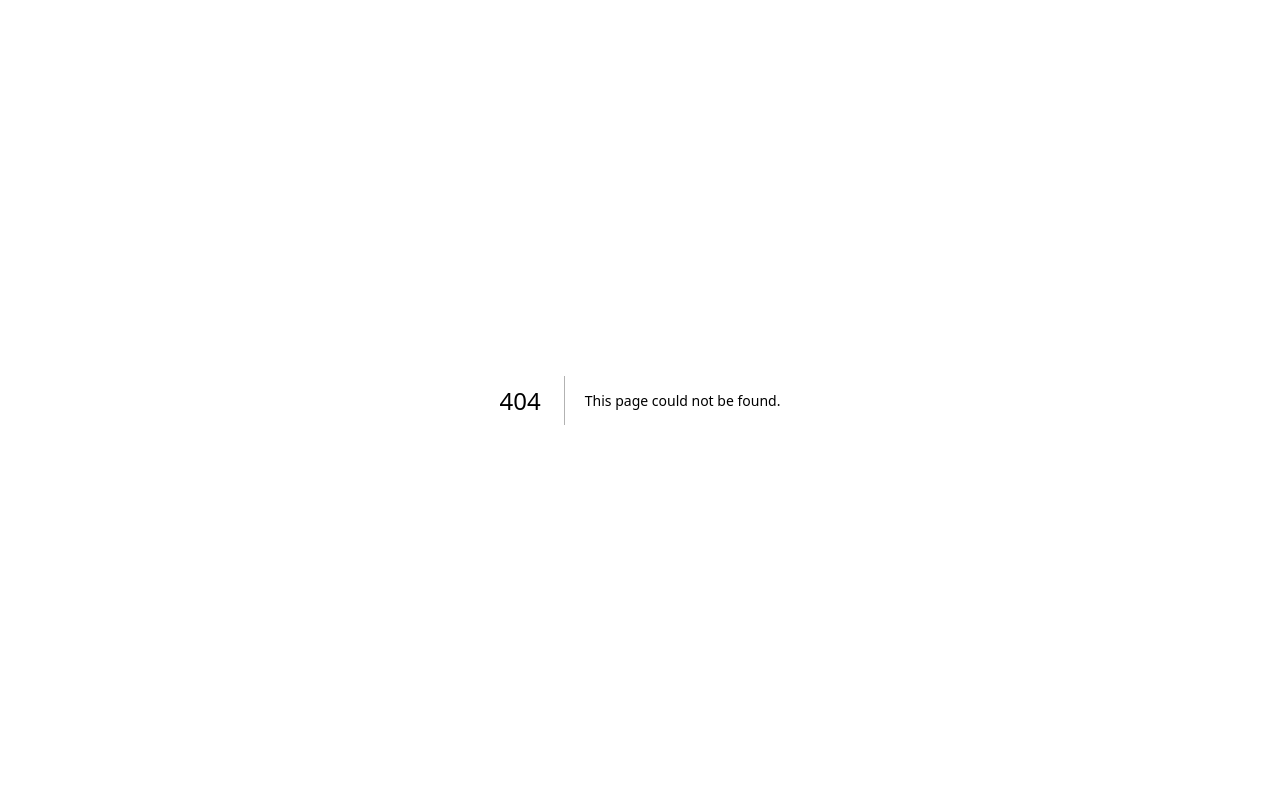
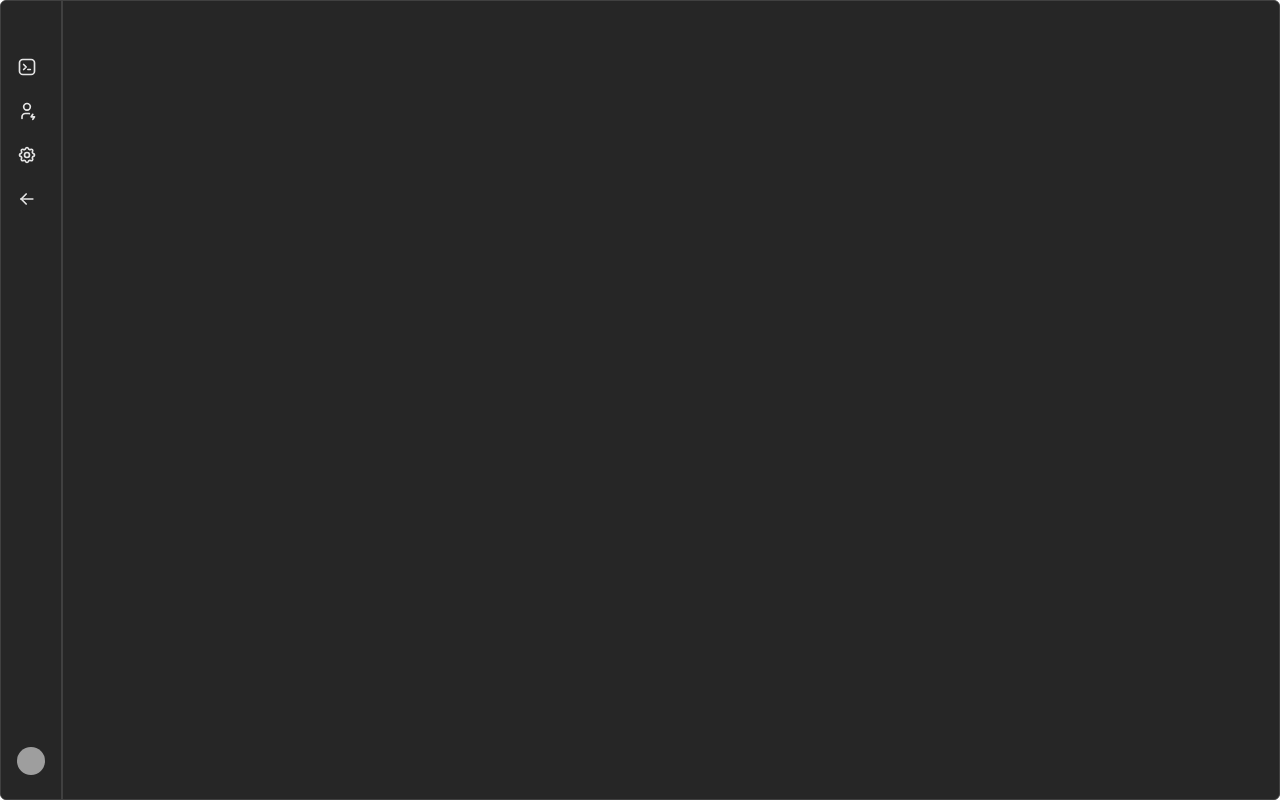
Before and after one commit to Praharx/demo_blink_app, a Next.js app: page /dashboard/newBlink in a window 1280 px wide. Before the commit this address had no page. Built offline with nearby package versions, Linux system fonts and the light colour scheme; grey boxes are pictures that could not be loaded.

Commit message:
added dnamic routing

```diff
--- /dev/null
+++ b/app/dashboard/[selectedOption]/layout.tsx
@@ -0,0 +1,23 @@
+'use client'
+import type { Metadata } from "next";
+import { SidebarDemo } from '@/components/App/Sidebar'
+import { useParams } from "next/navigation";
+
+export default function RootLayout({
+  children,
+}: Readonly<{
+  children: React.ReactNode;
+}>) {
+
+  const {selectedOption} = useParams();
+
+  return (
+    <html lang="en">
+      <body
+        className={`antialiased`}
+      >
+      <SidebarDemo element={children}/>
+      </body>
+    </html>
+  );
+}
--- /dev/null
+++ b/app/dashboard/[selectedOption]/page.tsx
@@ -0,0 +1,15 @@
+'use client'
+
+import React from 'react'
+import { useParams } from 'next/navigation'
+import MainContent from "@/components/App/MainContent"
+function page() {
+  const {selectedOption} = useParams();
+  return (
+    <div>
+      <MainContent selectedOption={selectedOption as string}/>
+    </div>
+  )
+}
+
+export default page
--- a/app/dashboard/page.tsx
+++ b/app/dashboard/page.tsx
@@ -1,9 +1,11 @@
+"use client"
+
 import React from 'react'
-import { SidebarDemo } from '@/components/App/Sidebar'
+import { SidebarDemo, Dashboard } from '@/components/App/Sidebar'
 function page() {
   return (
     <div className='w-screen h-screen bg-black'>
-      <SidebarDemo/>
+      <SidebarDemo element={<Dashboard/>}/>
     </div>
   )
 }
--- /dev/null
+++ b/components/App/CurrentBlinks.tsx
@@ -0,0 +1,11 @@
+import React from 'react'
+
+function CurrentBlink() {
+  return (
+    <div>
+
+    </div>
+  )
+}
+
+export default CurrentBlink
--- a/components/App/Features.tsx
+++ b/components/App/Features.tsx
@@ -46,12 +46,11 @@ export function FeaturesSectionDemo() {
     <div className="relative z-20 py-10 lg:py-40 max-w-7xl mx-auto">
       <div className="px-8">
         <h4 className="text-3xl lg:text-5xl lg:leading-tight max-w-5xl mx-auto text-center tracking-tight font-medium   text-white">
-          Packed with thousands of features
+          Packed with features
         </h4>
 
         <p className="text-sm lg:text-base  max-w-2xl  my-4 mx-auto text-center font-normal  text-neutral-300">
-          From Image generation to video generation, Everything AI has APIs for
-          literally everything. It can even create this website copy for you.
+
         </p>
       </div>
 
--- /dev/null
+++ b/components/App/MainContent.tsx
@@ -0,0 +1,24 @@
+import React,{useState, useEffect} from 'react';
+import CurrentBlink from './CurrentBlinks';
+import NewBlink from './NewBlink';
+
+const renderContent = (selectedOption:string) => {
+    switch (selectedOption) {
+      case "currentBlink":
+        return <CurrentBlink />;
+      case "newBlink":
+        return (
+          <NewBlink />
+        );
+      default:
+        return <div>404 not found</div>;
+    }
+};
+
+export default function MainContent({selectedOption}:{selectedOption:string}){
+    return (
+        <div>
+            {renderContent(selectedOption)}
+        </div>
+    )
+}
--- /dev/null
+++ b/components/App/NewBlink.tsx
@@ -0,0 +1,11 @@
+import React from 'react'
+
+function NewBlink() {
+  return (
+   <div className='min-h-screen w-full bg-black border border-neutral-700'>
+
+   </div>
+  )
+}
+
+export default NewBlink
--- a/components/App/Sidebar.tsx
+++ b/components/App/Sidebar.tsx
@@ -12,18 +12,18 @@ import { motion } from "framer-motion";
 import Image from "next/image";
 import { cn } from "@/lib/utils";
 
-export function SidebarDemo() {
+export function SidebarDemo({element}: {element: any}) {
   const links = [
     {
       label: "Dashboard",
-      href: "#",
+      href: "/dashboard",
       icon: (
         <IconBrandTabler className="text-neutral-200 h-5 w-5 flex-shrink-0" />
       ),
     },
     {
-      label: "Profile",
-      href: "#",
+      label: "New Blink",
+      href: "/dashboard/newBlink",
       icon: (
         <IconUserBolt className="text-neutral-200 h-5 w-5 flex-shrink-0" />
       ),
@@ -80,7 +80,7 @@ export function SidebarDemo() {
           </div>
         </SidebarBody>
       </Sidebar>
-      <Dashboard />
+      {element}
     </div>
   );
 }
@@ -103,17 +103,13 @@ export const Logo = () => {
 };
 export const LogoIcon = () => {
   return (
-    <Link
-      href="#"
-      className="font-normal flex space-x-2 items-center text-sm text-black py-1 relative z-20"
-    >
-      <div className="h-5 w-6  bg-white rounded-br-lg rounded-tr-sm rounded-tl-lg rounded-bl-sm flex-shrink-0" />
-    </Link>
+    <div>
+
+    </div>
   );
 };
 
-// Dummy dashboard component with content
-const Dashboard = () => {
+export const Dashboard = () => {
   return (
     <div className="flex flex-1">
       <div className="p-2 md:p-10 rounded-tl-2xl border  border-neutral-700  bg-neutral-900 flex flex-col gap-2 flex-1 w-full h-full">
@@ -121,7 +117,7 @@ const Dashboard = () => {
           {[...new Array(4)].map((i) => (
             <div
               key={"first-array" + i}
-              className="h-20 w-full rounded-lg bg-neutral-800 animate-pulse"
+               className="h-20 w-full rounded-lg bg-neutral-800 animate-pulse"
             ></div>
           ))}
         </div>
@@ -129,7 +125,7 @@ const Dashboard = () => {
           {[...new Array(2)].map((i) => (
             <div
               key={"second-array" + i}
-              className="h-full w-full rounded-lg    bg-neutral-800 animate-pulse"
+              className="h-full w-full rounded-lg bg-neutral-800 animate-pulse"
             ></div>
           ))}
         </div>
--- a/components/App/gridBackground.tsx
+++ b/components/App/gridBackground.tsx
@@ -3,8 +3,7 @@ import { SpotlightPreview } from "./Spotlight";
 
 export default function GridBackgroundDemo() {
   return (
-    <div className="h-[50rem] w-full bg-black bg-grid-white/[0.2] relative flex items-center justify-center">
-      {/* Radial gradient for the container to give a faded look */}
+    <div className="h-[40rem] w-full bg-black bg-grid-white/[0.2] relative flex items-center justify-center">
       <SpotlightPreview/>
       <div className="absolute pointer-events-none inset-0 flex items-center justify-center bg-black  [mask-image:radial-gradient(ellipse_at_center,transparent_20%,black)]">
       </div>
```
